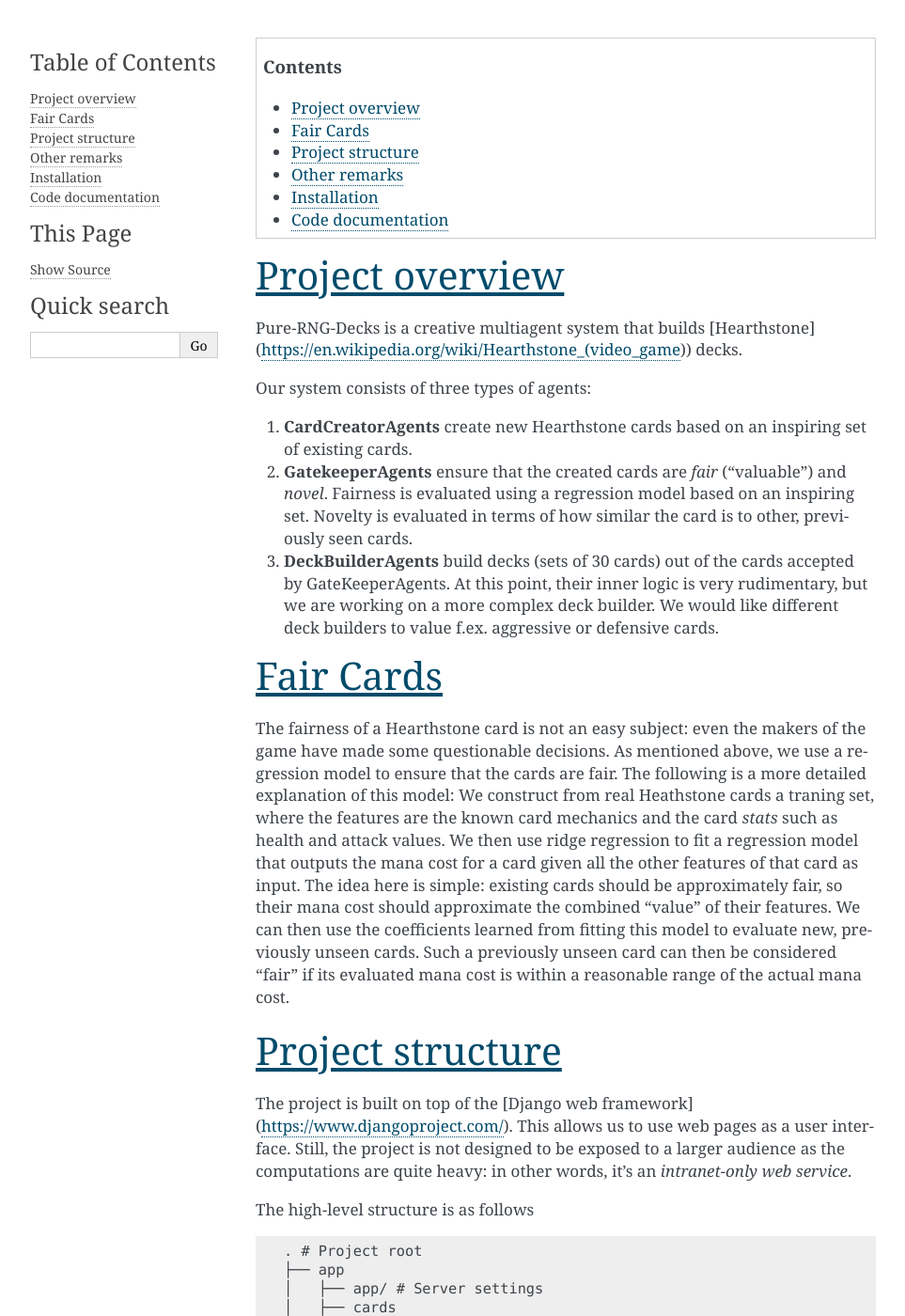
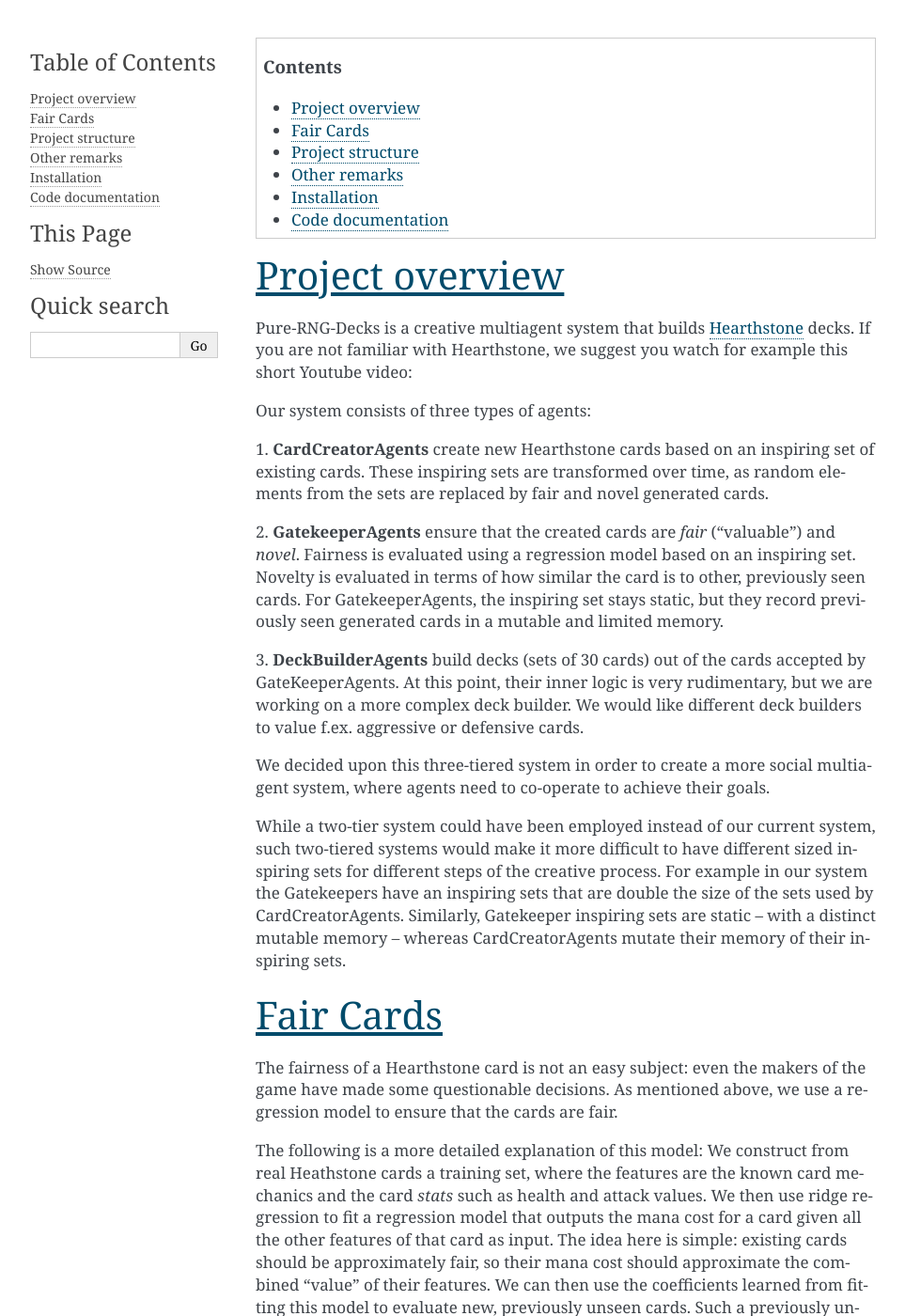
Before and after one commit to ljleppan/cc-mas-project, a Sphinx documentation site: the page built from doc/source/index.rst, in a window 1280 px wide and 1400 px high. Shown: the whole window at 94% size, without its empty margins (148-1111 px from the left). Built offline with Sphinx 7.4.7, drawn with Linux system fonts in a browser that asks for light colours; some of the changed text lies outside the part shown.

Commit message:
Update Docs

```diff
--- a/doc/source/index.rst
+++ b/doc/source/index.rst
@@ -5,25 +5,66 @@
 Project overview
 ----------------
 
-Pure-RNG-Decks is a creative multiagent system that builds [Hearthstone](https://en.wikipedia.org/wiki/Hearthstone_(video_game)) decks.
+Pure-RNG-Decks is a creative multiagent system that builds
+`Hearthstone <https://en.wikipedia.org/wiki/Hearthstone_(video_game)>`_ decks.
+If you are not familiar with Hearthstone, we suggest you watch for example this
+short Youtube video:
 
 Our system consists of three types of agents:
 
-1. **CardCreatorAgents** create new Hearthstone cards based on an inspiring set of existing cards.
+1. **CardCreatorAgents** create new Hearthstone cards based on an inspiring set
+of existing cards. These inspiring sets are transformed over time, as random
+elements from the sets are replaced by fair and novel generated cards.
 
-2. **GatekeeperAgents** ensure that the created cards are *fair* ("valuable") and *novel*. Fairness is evaluated using a regression model based on an inspiring set. Novelty is evaluated in terms of how similar the card is to other, previously seen cards.
+2. **GatekeeperAgents** ensure that the created cards are *fair* ("valuable")
+and *novel*. Fairness is evaluated using a regression model based on an
+inspiring set. Novelty is evaluated in terms of how similar the card is to
+other, previously seen cards. For GatekeeperAgents, the inspiring set stays
+static, but they record previously seen generated cards in a mutable and limited
+memory.
 
-3. **DeckBuilderAgents** build decks (sets of 30 cards) out of the cards accepted by GateKeeperAgents. At this point, their inner logic is very rudimentary, but we are working on a more complex deck builder. We would like different deck builders to value f.ex. aggressive or defensive cards.
+3. **DeckBuilderAgents** build decks (sets of 30 cards) out of the cards
+accepted by GateKeeperAgents. At this point, their inner logic is very
+rudimentary, but we are working on a more complex deck builder. We would like
+different deck builders to value f.ex. aggressive or defensive cards.
+
+We decided upon this three-tiered system in order to create a more social
+multiagent system, where agents need to co-operate to achieve their goals.
+
+While a two-tier system could have been employed instead of our current system,
+such two-tiered systems would make it more difficult to have different sized
+inspiring sets for different steps of the creative process. For example in our
+system the Gatekeepers have an inspiring sets that are double the size of the
+sets used by CardCreatorAgents. Similarly, Gatekeeper inspiring sets are static
+-- with a distinct mutable memory -- whereas CardCreatorAgents mutate their
+memory of their inspiring sets.
 
 Fair Cards
 ----------
 
-The fairness of a Hearthstone card is not an easy subject: even the makers of the game have made some questionable decisions. As mentioned above, we use a regression model to ensure that the cards are fair. The following is a more detailed explanation of this model: We construct from real Heathstone cards a traning set, where the features are the known card mechanics and the card *stats* such as health and attack values. We then use ridge regression to fit a regression model that outputs the mana cost for a card given all the other features of that card as input. The idea here is simple: existing cards should be approximately fair, so their mana cost should approximate the combined "value" of their features. We can then use the coefficients learned from fitting this model to evaluate new, previously unseen cards. Such a previously unseen card can then be considered "fair" if its evaluated mana cost is within a reasonable range of the actual mana cost.
+The fairness of a Hearthstone card is not an easy subject: even the makers of
+the game have made some questionable decisions. As mentioned above, we use a
+regression model to ensure that the cards are fair.
+
+The following is a more
+detailed explanation of this model: We construct from real Heathstone cards a
+training set, where the features are the known card mechanics and the card
+*stats* such as health and attack values. We then use ridge regression to fit a
+regression model that outputs the mana cost for a card given all the other
+features of that card as input. The idea here is simple: existing cards should
+be approximately fair, so their mana cost should approximate the combined
+"value" of their features. We can then use the coefficients learned from fitting
+this model to evaluate new, previously unseen cards. Such a previously unseen
+card can then be considered "fair" if its evaluated mana cost is within a
+reasonable range of the actual mana cost.
 
 Project structure
 -----------------
 
-The project is built on top of the [Django web framework](https://www.djangoproject.com/). This allows us to use web pages as a user interface. Still, the project is not designed to be exposed to a larger audience as the computations are quite heavy: in other words, it's an *intranet-only web service*.
+The project is built on top of the `Django web framework <https://www.djangoproject.com/>`_.
+This allows us to use web pages as a user interface. Still, the project is not
+designed to be exposed to a larger audience as the computations are quite heavy:
+in other words, it's an *intranet-only web service*.
 
 The high-level structure is as follows
 
@@ -37,15 +78,17 @@
   │   │   ├── apps.py  # General configuration
   │   │   ├── lib
   │   │   │   ├── agents
-  │   │   │   │   ├── card_creator_agent.py # Creates cards
-  │   │   │   │   ├── deck_creator_agent.py # Creates decks
-  │   │   │   │   ├── environment.py        # Contains all live agents
-  │   │   │   │   ├── evaluator.py          # Helper for evaluating the fairness of cards
-  │   │   │   │   └── gatekeeper_agent.py   # Ensures card fairness and novelty
-  │   │   │   ├── card_generator.py  # Helper for web UI
-  │   │   │   ├── deck_generator.py  # Helper for web UI
-  │   │   │   ├── importer.py        # Fetches real card data
-  │   │   │   └── learner.py         # Regression model
+  │   │   │   │   ├── card_creator_agent.py # Agent that creates cards
+  │   │   │   │   ├── deck_creator_agent.py # Agent that creates decks
+  │   │   │   │   ├── environment.py        # Environment agents live in
+  │   │   │   │   ├── gatekeeper_agent.py   # Agent that evaluates cards
+  │   │   │   │   ├── __init__.py
+  │   │   │   │   ├── learning_utils.py
+  │   │   │   │   └── limited_memory.py
+  │   │   │   ├── importer.py      # For reading in data from the Mashape API
+  │   │   │   ├── __init__.py
+  │   │   │   ├── learner.py       # For learning card feature values
+  │   │   │   └── view_helper.py   # Helper
   │   │   └── ...
   │   ├── db.sqlite3           # Database
   │   ├── heathstonedata.npy   # Cache for learning data
@@ -58,7 +101,11 @@
 Other remarks
 -------------
 
-We chose not to go with any existing multi-agent system frameworks, as in our view they bring unnecessary complexities while not being of great help. Notably, even asynchronous multiagent system frameworks are largely unable to allow for any concrete speedup due to the [Python GIL](https://wiki.python.org/moin/GlobalInterpreterLock) only allowing one thread to execute at a time.
+We chose not to go with any existing multi-agent system frameworks, as in our
+view they bring unnecessary complexities while not being of great help. Notably,
+even asynchronous multiagent system frameworks are largely unable to allow for
+any concrete speedup due to the `Python GIL <https://wiki.python.org/moin/GlobalInterpreterLock>`_
+only allowing one thread to execute at a time.
 
 Installation
 ------------
@@ -142,7 +189,10 @@
   Password (again):
   Superuser created successfully.
 
-Modify line 6 of `/cards/lib/importer.py` so that the variable `MASHAPE_KEY` contains a valid API key to the API at https://market.mashape.com/omgvamp/hearthstone. See project Moodle page in Univ. Helsinki Moodle for an API key that can be used for temporary and light-weight testing.
+Modify line 6 of `/cards/lib/importer.py` so that the variable `MASHAPE_KEY`
+contains a valid API key to the API at https://market.mashape.com/omgvamp/hearthstone.
+See project Moodle page in Univ. Helsinki Moodle for an API key that can be used
+for temporary and light-weight testing.
 
 ::
 
@@ -164,20 +214,27 @@
 
 Browse to http://localhost:8000/admin/ and log in
 
-Browse to http://localhost:8000/populate_db. Wait for the program to populate the database from the API. You know the process is complete when you see a page with the text "Done!".
+Browse to http://localhost:8000/populate_db. Wait for the program to populate
+the database from the API. You know the process is complete when you see a page
+with the text "Done!".
 
-**NB:** If you get a HTTP Error 403: Forbidden, you either skipped step 9 or provided an incorrect API key.
+**NB:** If you get a HTTP Error 403: Forbidden, you either skipped step 9 or
+provided an incorrect API key.
 
-Browse to http://localhost:8000/admin/cards/card/ and verify that the database got populated.
+Browse to http://localhost:8000/admin/cards/card/ and verify that the database
+got populated.
 
 **NB:** The next step will take a long time, up to 15 minutes.
 
 Browse to http://localhost:8000/learn and wait for the page to return "Done!".
 
-You are done. You can browse to http://localhost:8000/create/card for a demo of the individual card creation, or to http://localhost:8000/create/deck to try out the (Work-In-Progress) deck creator.
+You are done. You can browse to http://localhost:8000/create/card for a demo of
+the individual card creation, or to http://localhost:8000/create/deck to try out
+the (Work-In-Progress) deck creator.
 
 # Running the system
 
-On subsequent times, it is enough to start the server using `python manage.py runserver`, and then browsing to http://localhost:8000
+On subsequent times, it is enough to start the server using `python manage.py runserver`,
+and then browsing to http://localhost:8000
 
 .. include:: modules.rst
```
Also changed, not shown: 10 other files.
